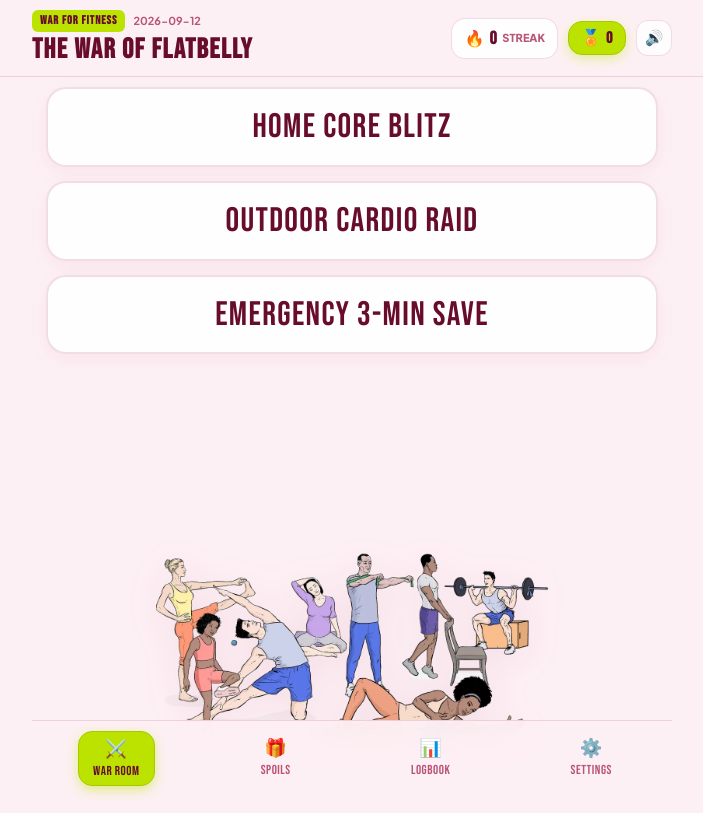
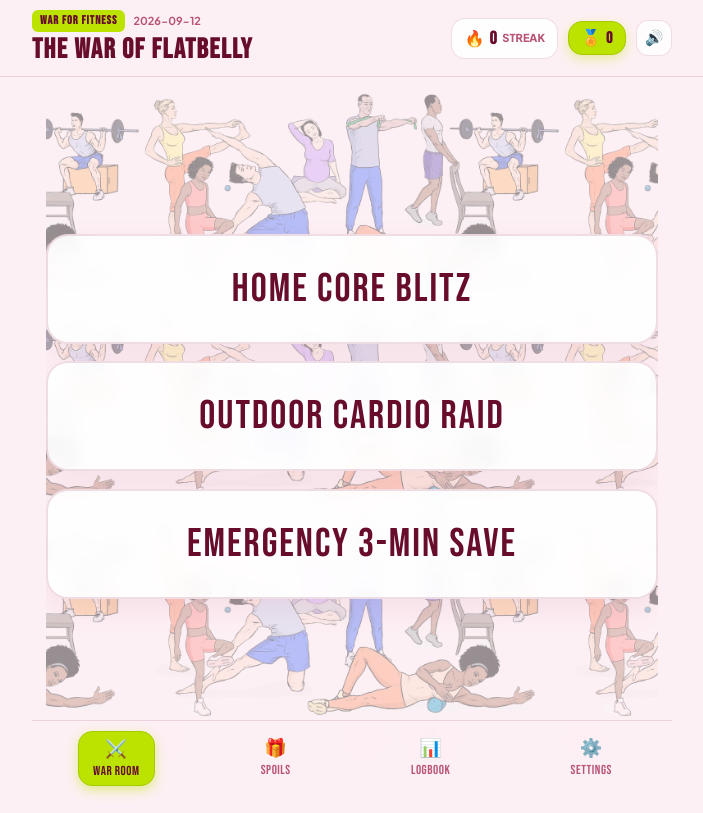
Before and after one commit to wayneherry/the-war-of-flatbelly, a React (Vite) app: page / in a window 1280 px wide. Shown: the whole page, without its empty margins (288-991 px from the left). Built offline with nearby package versions, Linux system fonts and the light colour scheme.

Commit message:
feat: place repeating cute workout illustration wallpaper behind the 3 battle options

```diff
--- a/src/App.jsx
+++ b/src/App.jsx
@@ -662,27 +662,49 @@ export default function App() {
 
       {/* Main Content Area */}
       <main style={{ maxWidth: 640, margin: "0 auto", padding: activeTab === "battle" ? "8px 14px 2px" : "16px 16px 28px", height: activeTab === "battle" ? "calc(100dvh - 128px)" : "auto", boxSizing: "border-box", overflow: activeTab === "battle" ? "hidden" : "visible" }}>
-        {/* ─── TAB 1: WAR ROOM (3 BIG CHOICES + COMPLETE UNCROPPED CUTE WORKOUT ART - SINGLE SCREEN) ─────── */}
+        {/* ─── TAB 1: WAR ROOM (3 BIG CHOICES WITH REPEATING WORKOUT ART WALLPAPER BEHIND) ─────── */}
         {activeTab === "battle" && (
           <div
             style={{
+              position: "relative",
               display: "flex",
               flexDirection: "column",
-              justifyContent: "space-between",
+              justifyContent: "center",
               height: "100%",
+              minHeight: "calc(100dvh - 140px)",
+              padding: "16px 0",
               boxSizing: "border-box",
-              position: "relative"
+              overflow: "hidden"
             }}
           >
-            {/* 3 Action Buttons */}
+            {/* Repeating Cute Workout Illustrations Wallpaper BEHIND the 3 Options */}
+            <div
+              aria-hidden="true"
+              style={{
+                position: "absolute",
+                inset: 0,
+                backgroundImage: "url('/workout-illustrations.webp')",
+                backgroundSize: "clamp(320px, 80vw, 420px) auto",
+                backgroundRepeat: "repeat",
+                backgroundPosition: "center top",
+                opacity: selectedRoutineId !== null ? 0.15 : 0.40,
+                filter: "saturate(1.25)",
+                pointerEvents: "none",
+                zIndex: 0,
+                userSelect: "none",
+                transition: "opacity 0.4s ease"
+              }}
+            />
+
+            {/* 3 Action Buttons Placed Proudly IN FRONT */}
             <div
               style={{
+                position: "relative",
+                zIndex: 10,
                 display: "flex",
                 flexDirection: "column",
-                gap: "clamp(8px, 1.8vh, 14px)",
-                marginTop: 2,
-                position: "relative",
-                zIndex: 10
+                gap: "clamp(12px, 2.2vh, 18px)",
+                width: "100%"
               }}
             >
               {ROUTINES.map(rt => {
@@ -713,14 +735,14 @@ export default function App() {
                       WebkitBackdropFilter: "blur(10px)",
                       color: T.textDeep,
                       border: isSelected ? `2.5px solid ${T.limeHover}` : `2px solid ${T.border}`,
-                      borderRadius: 20,
-                      padding: "clamp(14px, 2.5vh, 22px) 12px",
+                      borderRadius: 22,
+                      padding: "clamp(24px, 4vh, 34px) 14px",
                       textAlign: "center",
                       cursor: "pointer",
                       userSelect: "none",
                       boxShadow: isSelected
                         ? `0 18px 48px ${T.limeGlow}`
-                        : "0 6px 20px rgba(150, 27, 72, 0.05)",
+                        : "0 10px 30px rgba(150, 27, 72, 0.08)",
                       transform: isSelected
                         ? "scale(1.08)"
                         : isOtherSelected
@@ -735,8 +757,8 @@ export default function App() {
                     <div
                       style={{
                         fontFamily: "'Bebas Neue', sans-serif",
-                        fontSize: "clamp(22px, 6vw, 34px)",
-                        letterSpacing: "0.04em",
+                        fontSize: "clamp(26px, 7vw, 40px)",
+                        letterSpacing: "0.05em",
                         lineHeight: 1.05,
                         color: T.textDeep,
                         whiteSpace: "nowrap"
@@ -747,35 +769,6 @@ export default function App() {
                   </div>
                 );
               })}
-            </div>
-
-            {/* Complete, Uncropped Cute Workout Illustration Grounded at Bottom */}
-            <div
-              style={{
-                width: "100%",
-                textAlign: "center",
-                pointerEvents: "none",
-                marginTop: "auto",
-                padding: "2px 0",
-                flexShrink: 1,
-                display: "flex",
-                alignItems: "flex-end",
-                justifyContent: "center",
-                userSelect: "none",
-                opacity: selectedRoutineId !== null ? 0 : 1,
-                transition: "opacity 0.35s ease"
-              }}
-            >
-              <img
-                src="/workout-illustrations.webp"
-                alt="Cute Workout Illustration"
-                style={{
-                  width: "100%",
-                  maxHeight: "clamp(120px, 25vh, 210px)",
-                  objectFit: "contain",
-                  filter: "drop-shadow(0 6px 18px rgba(150, 27, 72, 0.08))"
-                }}
-              />
             </div>
           </div>
         )}
```
Also changed, not shown: 3 other files (tests, documents, lock files or other folders).
